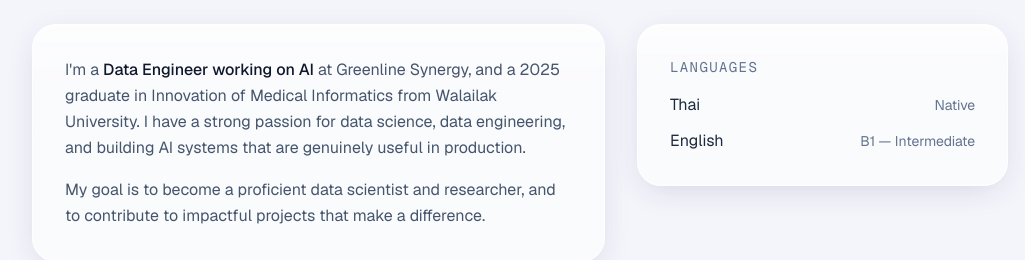
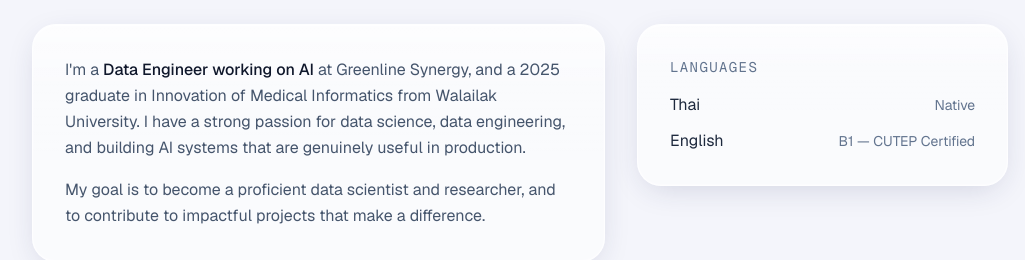
Before and after one commit to Datchthana1/MyResumeWebApplication, a Next.js app: page / in a window 1280 px wide. Shown: the part 900-1160 px from the top of the page, without its empty margins (120-1145 px from the left). Built offline with nearby package versions, Linux system fonts and the light colour scheme.

Commit message:
Note CUTEP B1 certification for English
English level now shows 'B1 - CUTEP Certified' to reflect the passed
CUTEP exam result.

```diff
--- a/app/page.jsx
+++ b/app/page.jsx
@@ -56,7 +56,7 @@ const education = [
 ];
 const spoken = [
   { lang: "Thai", level: "Native" },
-  { lang: "English", level: "B1 — Intermediate" },
+  { lang: "English", level: "B1 — CUTEP Certified" },
 ];
 
 const experiences = [
```
